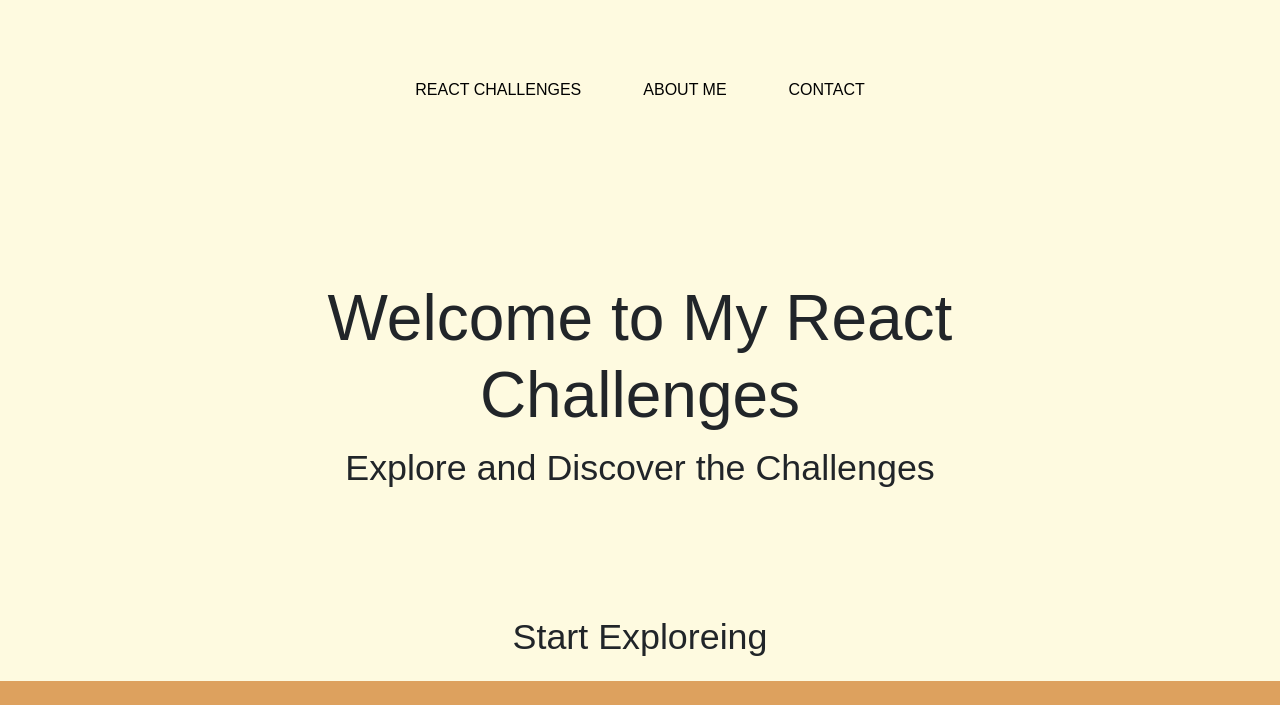
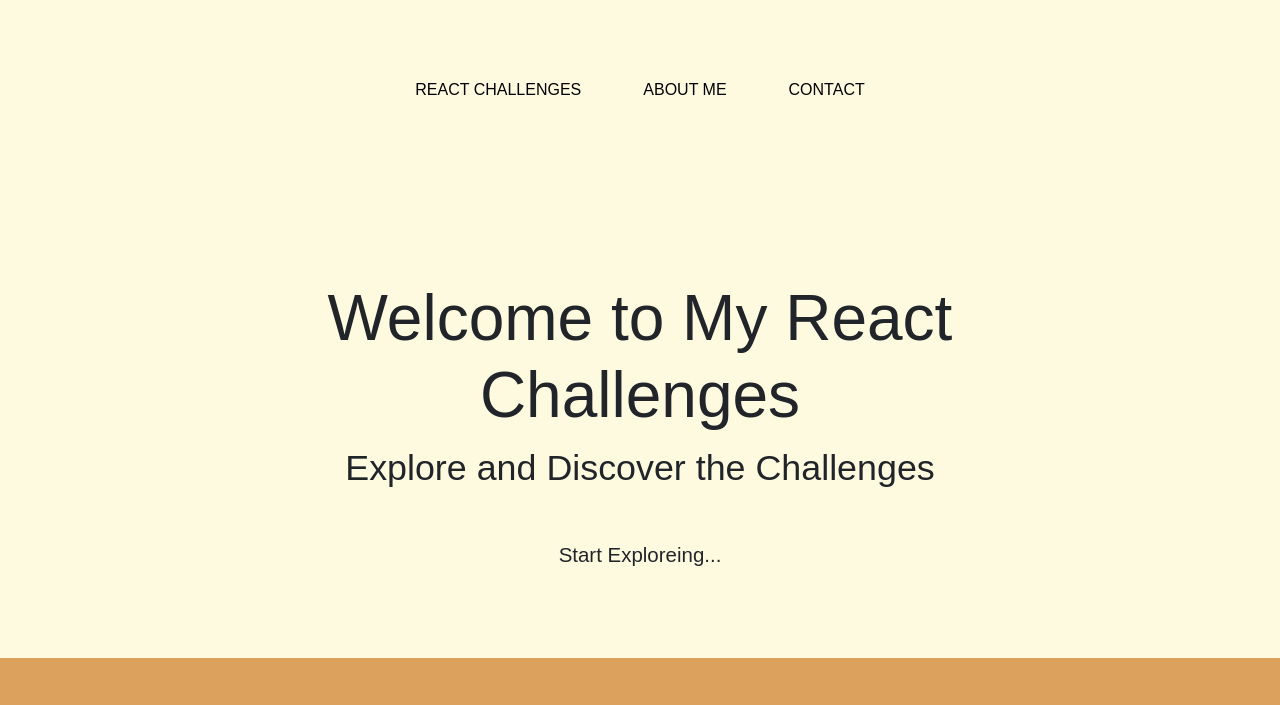
Before and after one commit to warranttsai/react-challenges-gatsby, a Gatsby site: page / in a window 1280 px wide. Shown: the top 705 px of the page. Built offline with nearby package versions, Linux system fonts and the light colour scheme; Gatsby itself is replaced by a stand-in of ours.

Commit message:
feat: use floating animation on the button

```diff
--- a/src/pages/index.js
+++ b/src/pages/index.js
@@ -67,8 +67,15 @@ const BlogIndex = ({ data, location }) => {
           Explore and Discover the Challenges
         </p>
         {/* spacer */}
-        <span style={{ height: 100 }} />
-        <p className="second-title text-center">Start Exploreing</p>
+        <span style={{ height: 30 }} />
+        <p
+          className="text-center floating-up-down"
+          style={{ fontSize: "clamp(16px, 1.6vw, 23px)" }}
+        >
+          Start Exploreing...
+        </p>
+        {/* spacer */}
+        <span style={{ height: 70 }} />
       </section>
       {/* React Challenge List */}
       <section className="content-grid">
```
